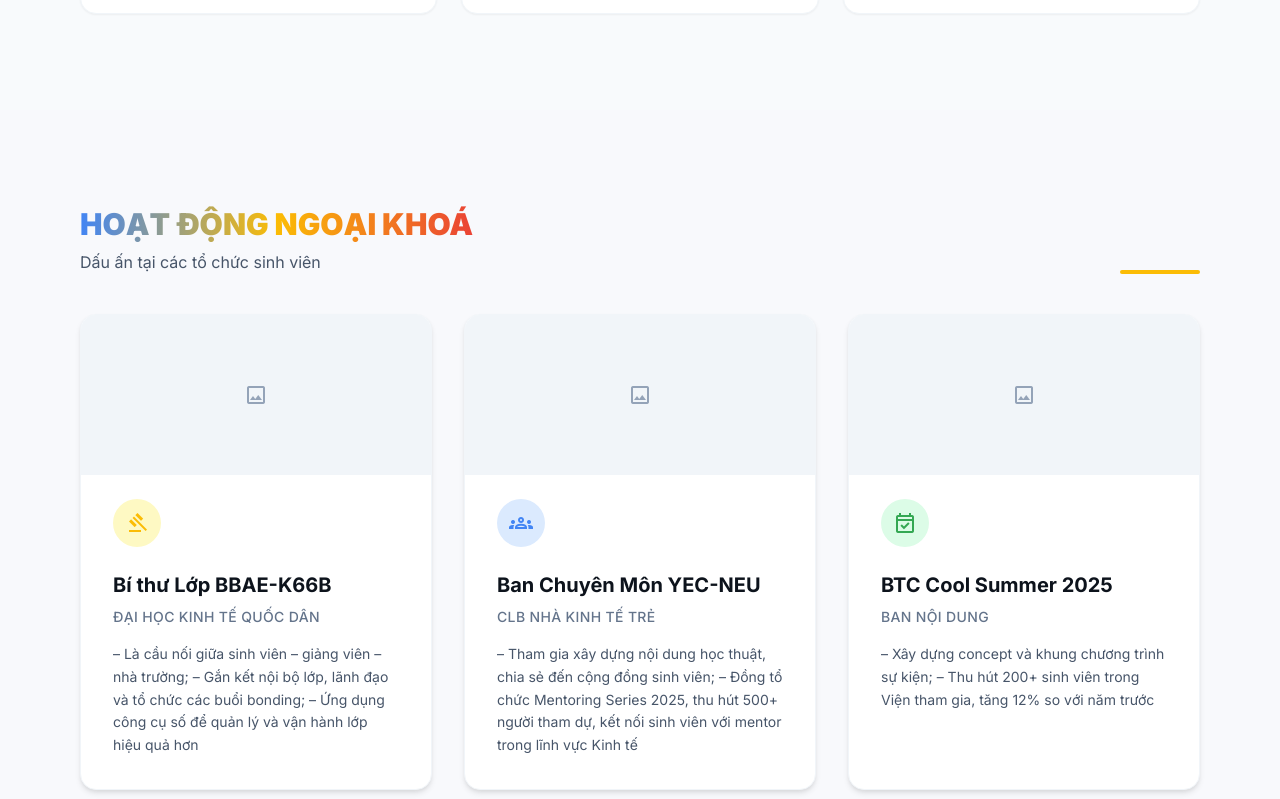
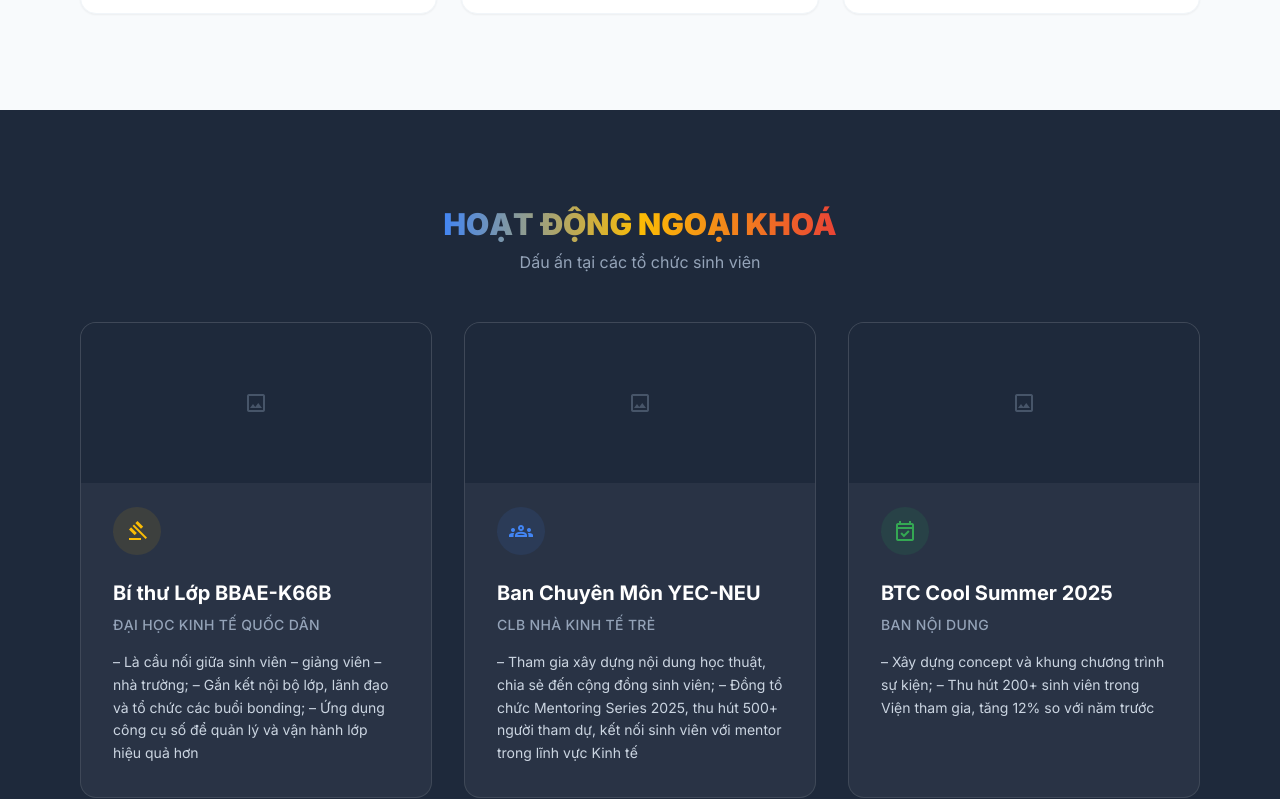
Before and after one commit to mypopo1526-dot/Ha-My, a Next.js app: page / in a window 1280 px wide. Shown: the part 2770-3569 px from the top of the page. Built offline with nearby package versions, Linux system fonts and the light colour scheme.

Commit message:
Update Leadership styles to match Achievements

```diff
--- a/components/Leadership.js
+++ b/components/Leadership.js
@@ -18,14 +18,13 @@ const item = {
 
 export default function Leadership() {
     return (
-        <section className="w-full max-w-[1200px] mx-auto px-4 md:px-10 py-16 md:py-24 scroll-mt-20" id="leadership">
-            <div className="flex flex-col md:flex-row justify-between items-end mb-10 gap-4">
-                <div>
+        <section className="w-full bg-[#1e293b] text-white py-16 md:py-24 scroll-mt-20" id="leadership">
+            <div className="max-w-[1200px] mx-auto px-4 md:px-10">
+                <div className="flex flex-col items-center mb-12 text-center">
                     <h2 className="text-3xl title-gradient mb-2">HOẠT ĐỘNG NGOẠI KHOÁ</h2>
-                    <p className="text-slate-600 dark:text-slate-400">Dấu ấn tại các tổ chức sinh viên</p>
+                    <p className="text-slate-400">Dấu ấn tại các tổ chức sinh viên</p>
                 </div>
-                <div className="h-1 w-20 bg-google-yellow rounded-full hidden md:block"></div>
-            </div>
+
                 <motion.div
                     variants={container}
                     initial="hidden"
@@ -33,17 +32,17 @@ export default function Leadership() {
                     viewport={{ once: true }}
                     className="grid grid-cols-1 md:grid-cols-3 gap-8"
                 >
-                <motion.div variants={item} className="bg-white rounded-2xl border border-slate-100 shadow-soft hover:-translate-y-1 transition-transform duration-300 flex flex-col overflow-hidden">
-                    <div className="w-full h-40 bg-slate-100 flex items-center justify-center text-slate-400">
+                    <motion.div variants={item} className="bg-white/5 rounded-2xl border border-white/10 overflow-hidden hover:bg-white/10 transition-all duration-300 flex flex-col group hover:-translate-y-2">
+                        <div className="w-full h-40 bg-slate-800 flex items-center justify-center text-slate-600">
                             <span className="material-symbols-outlined text-4xl">image</span>
                         </div>
                         <div className="p-8 pt-6">
-                        <div className="w-12 h-12 bg-yellow-100 dark:bg-yellow-900/30 rounded-full flex items-center justify-center mb-6 text-google-yellow">
+                            <div className="w-12 h-12 bg-yellow-500/10 rounded-full flex items-center justify-center mb-6 text-google-yellow">
                                 <span className="material-symbols-outlined text-2xl">gavel</span>
                             </div>
-                        <h3 className="text-xl font-bold text-[#0d131c] dark:text-white mb-2">Bí thư Lớp BBAE-K66B</h3>
-                        <p className="text-sm text-slate-500 font-medium mb-4 uppercase tracking-wide">Đại học Kinh tế Quốc dân</p>
-                        <p className="text-slate-600 text-sm leading-relaxed whitespace-pre-line">
+                            <h3 className="text-xl font-bold text-white mb-2">Bí thư Lớp BBAE-K66B</h3>
+                            <p className="text-sm text-slate-400 font-medium mb-4 uppercase tracking-wide">Đại học Kinh tế Quốc dân</p>
+                            <p className="text-slate-300 text-sm leading-relaxed whitespace-pre-line">
                                 – Là cầu nối giữa sinh viên – giảng viên – nhà trường;
                                 – Gắn kết nội bộ lớp, lãnh đạo và tổ chức các buổi bonding;
                                 – Ứng dụng công cụ số để quản lý và vận hành lớp hiệu quả hơn
@@ -51,40 +50,41 @@ export default function Leadership() {
                         </div>
                     </motion.div>
 
-                <motion.div variants={item} className="bg-white rounded-2xl border border-slate-100 shadow-soft hover:-translate-y-1 transition-transform duration-300 flex flex-col overflow-hidden">
-                    <div className="w-full h-40 bg-slate-100 flex items-center justify-center text-slate-400">
+                    <motion.div variants={item} className="bg-white/5 rounded-2xl border border-white/10 overflow-hidden hover:bg-white/10 transition-all duration-300 flex flex-col group hover:-translate-y-2">
+                        <div className="w-full h-40 bg-slate-800 flex items-center justify-center text-slate-600">
                             <span className="material-symbols-outlined text-4xl">image</span>
                         </div>
                         <div className="p-8 pt-6">
-                        <div className="w-12 h-12 bg-blue-100 dark:bg-blue-900/30 rounded-full flex items-center justify-center mb-6 text-google-blue">
+                            <div className="w-12 h-12 bg-blue-500/10 rounded-full flex items-center justify-center mb-6 text-google-blue">
                                 <span className="material-symbols-outlined text-2xl">groups</span>
                             </div>
-                        <h3 className="text-xl font-bold text-[#0d131c] dark:text-white mb-2">Ban Chuyên Môn YEC-NEU</h3>
-                        <p className="text-sm text-slate-500 font-medium mb-4 uppercase tracking-wide">CLB Nhà Kinh Tế Trẻ</p>
-                        <p className="text-slate-600 text-sm leading-relaxed whitespace-pre-line">
+                            <h3 className="text-xl font-bold text-white mb-2">Ban Chuyên Môn YEC-NEU</h3>
+                            <p className="text-sm text-slate-400 font-medium mb-4 uppercase tracking-wide">CLB Nhà Kinh Tế Trẻ</p>
+                            <p className="text-slate-300 text-sm leading-relaxed whitespace-pre-line">
                                 – Tham gia xây dựng nội dung học thuật, chia sẻ đến cộng đồng sinh viên;
                                 – Đồng tổ chức Mentoring Series 2025, thu hút 500+ người tham dự, kết nối sinh viên với mentor trong lĩnh vực Kinh tế
                             </p>
                         </div>
                     </motion.div>
 
-                <motion.div variants={item} className="bg-white rounded-2xl border border-slate-100 shadow-soft hover:-translate-y-1 transition-transform duration-300 flex flex-col overflow-hidden">
-                    <div className="w-full h-40 bg-slate-100 flex items-center justify-center text-slate-400">
+                    <motion.div variants={item} className="bg-white/5 rounded-2xl border border-white/10 overflow-hidden hover:bg-white/10 transition-all duration-300 flex flex-col group hover:-translate-y-2">
+                        <div className="w-full h-40 bg-slate-800 flex items-center justify-center text-slate-600">
                             <span className="material-symbols-outlined text-4xl">image</span>
                         </div>
                         <div className="p-8 pt-6">
-                        <div className="w-12 h-12 bg-green-100 dark:bg-green-900/30 rounded-full flex items-center justify-center mb-6 text-google-green">
+                            <div className="w-12 h-12 bg-green-500/10 rounded-full flex items-center justify-center mb-6 text-google-green">
                                 <span className="material-symbols-outlined text-2xl">event_available</span>
                             </div>
-                        <h3 className="text-xl font-bold text-[#0d131c] dark:text-white mb-2">BTC Cool Summer 2025</h3>
-                        <p className="text-sm text-slate-500 font-medium mb-4 uppercase tracking-wide">Ban Nội Dung</p>
-                        <p className="text-slate-600 text-sm leading-relaxed whitespace-pre-line">
+                            <h3 className="text-xl font-bold text-white mb-2">BTC Cool Summer 2025</h3>
+                            <p className="text-sm text-slate-400 font-medium mb-4 uppercase tracking-wide">Ban Nội Dung</p>
+                            <p className="text-slate-300 text-sm leading-relaxed whitespace-pre-line">
                                 – Xây dựng concept và khung chương trình sự kiện;
                                 – Thu hút 200+ sinh viên trong Viện tham gia, tăng 12% so với năm trước
                             </p>
                         </div>
                     </motion.div>
                 </motion.div>
+            </div>
         </section>
     );
 }
```
Lines whose indentation alone changed are shown as unchanged.
